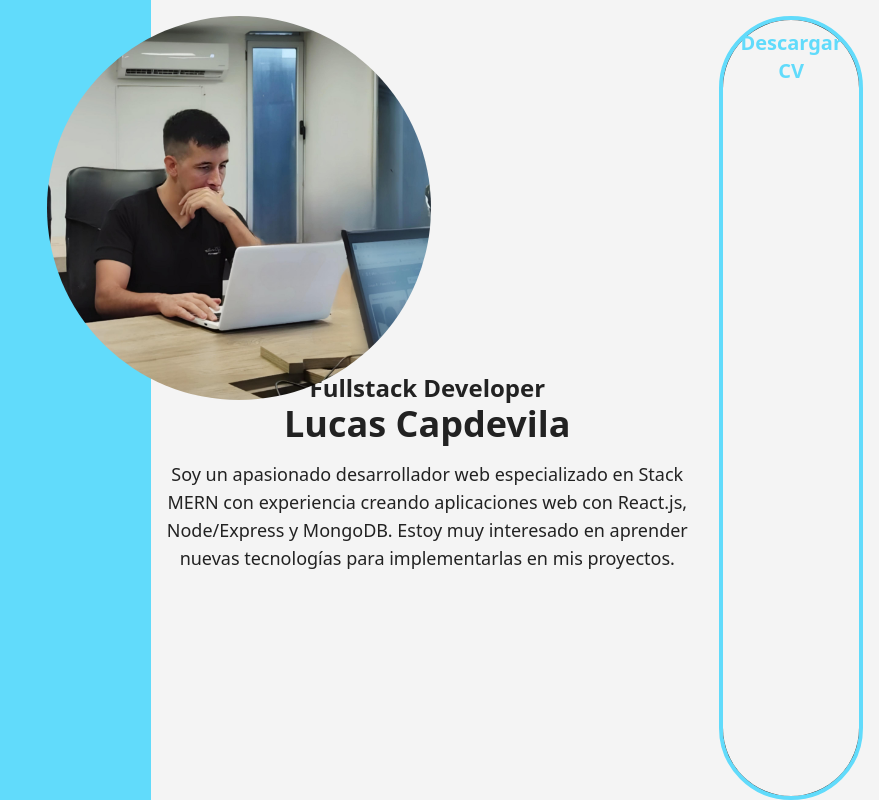
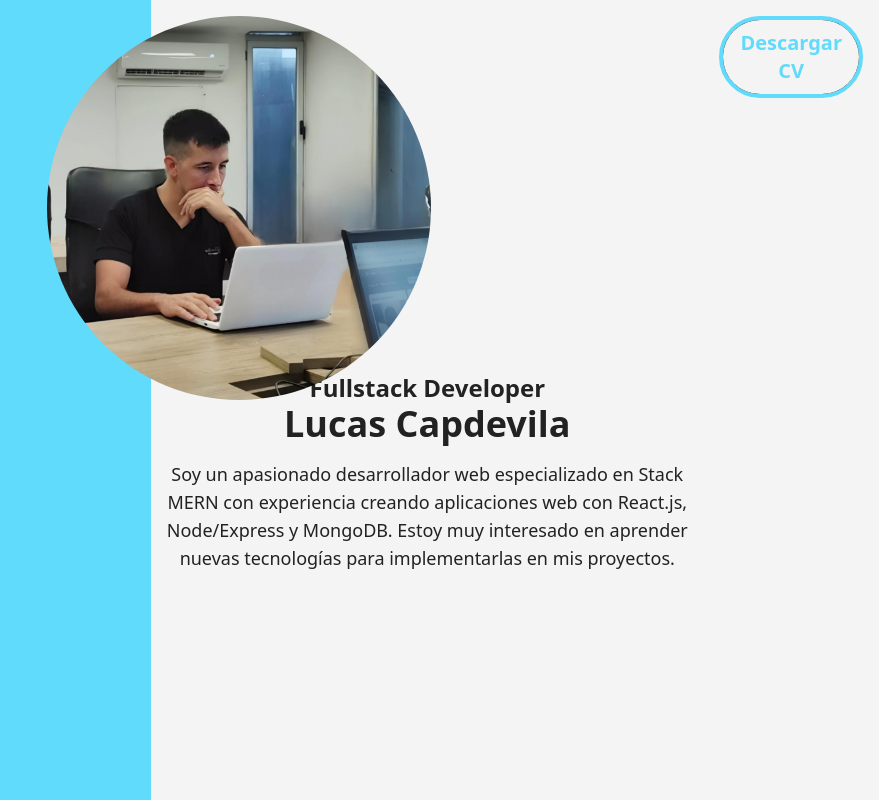
Before and after one commit to lucasecapdevila/portfolio-web, a React (Vite) app: page / in a window 1280 px wide. Shown: the whole page, without its empty margins (401-1280 px from the left). Built offline with nearby package versions, Linux system fonts and the light colour scheme.

Commit message:
se agrega archivo .pdf para descargar

```diff
--- a/src/components/pages/Home.jsx
+++ b/src/components/pages/Home.jsx
@@ -1,5 +1,6 @@
 import { Button } from "flowbite-react"
 import imagen from "../../assets/lucas.jpg"
+import pdf from "../../public/CVLucasCapdevila-prog.pdf"
 import { Link } from "react-router-dom"
 
 const Home = () => {
@@ -18,7 +19,9 @@ const Home = () => {
           </div>
           <p className="text-textBlack text-lg text-center font-normal content-end mt-4">Soy un apasionado desarrollador web especializado en Stack MERN con experiencia creando aplicaciones web con React.js, Node/Express y MongoDB. Estoy muy interesado en aprender nuevas tecnologías para implementarlas en mis proyectos.</p>
         </div>
-      <Button as={Link} pill outline className="CvBtn mx-4 mt-4 bg-black border-4 border-reactLightBlue p-0 text-reactLightBlue font-bold">Descargar CV</Button>
+        <a href={pdf} download className="mx-4 mt-4 justify-center">
+          <Button pill outline className="cvBtn w-full bg-black border-4 border-reactLightBlue p-0 text-reactLightBlue font-bold">Descargar CV</Button>
+        </a>
       </div>
     </main>
   )
--- a/src/index.css
+++ b/src/index.css
@@ -10,7 +10,7 @@ body{
   background: #F4F4F4;
 }
 
-.CvBtn span{
+.cvBtn span{
   background-color: #F4F4F4;
   color: #61dbfb;
   font-size: 1.25rem; /* 20px */
```
Also changed, not shown: 1 other file (tests, documents, lock files or other folders).
